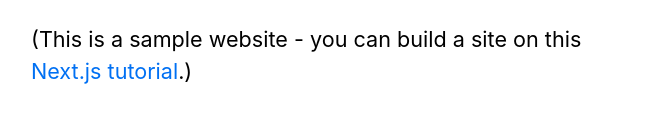
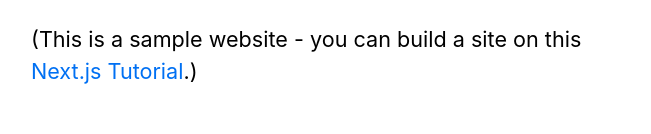
Before and after one commit to Cl3arglass/nextjs-test, a Next.js app: page / in a window 1280 px wide. Shown: the part 373-507 px from the top of the page, without its empty margins (303-954 px from the left). Built offline with nearby package versions, Linux system fonts and the light colour scheme.

Commit message:
pages change test

```diff
--- a/pages/index.js
+++ b/pages/index.js
@@ -24,7 +24,7 @@ export default function Home({ allPostsData }) {
         </p>
         <p>
           (This is a sample website - you can build a site on this{' '}
-          <a href="https://nextjs.org/learn">Next.js tutorial</a>.)
+          <a href="https://nextjs.org/learn">Next.js Tutorial</a>.)
         </p>
       </section>
     <section className={`${utilStyles.headingMd} ${utilStyles.padding1px}`}>
```
